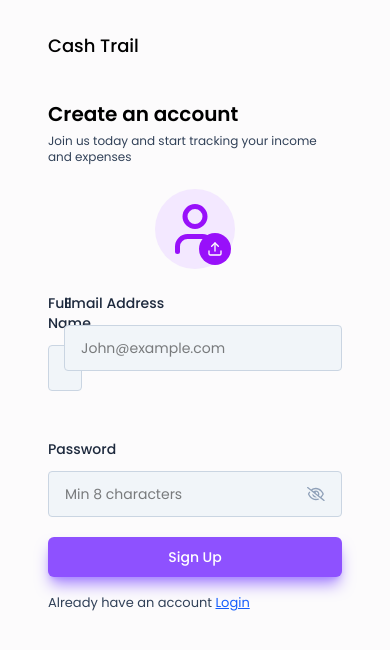
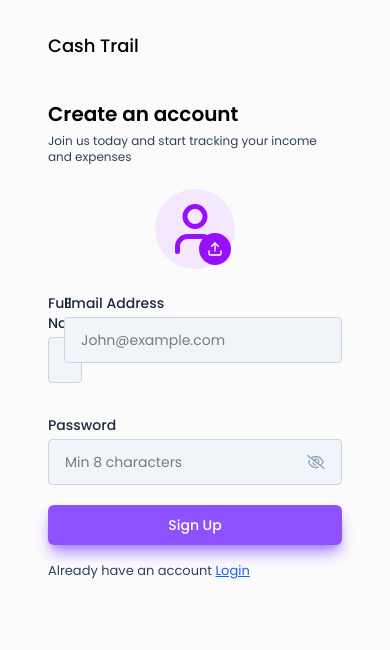
Before and after one commit to AkashNeuly167/Cash-Trail, a React (Vite) app in the folder frontend/: page /signUp in a window 390 px wide. Shown: the top 650 px of the page. Built offline with nearby package versions, Linux system fonts and the light colour scheme.

Commit message:
fix: ensure responsive layout for SignUp input fields on mobile

```diff
--- a/frontend/src/index.css
+++ b/frontend/src/index.css
@@ -19,7 +19,7 @@
 }
 
 .input-box {
- @apply w-full flex justify-between gap-3 text-sm text-black bg-slate-100 rounded px-4 py-3 mb-4 mt-3 border border-slate-300 outline-none
+ @apply w-full flex justify-between gap-3 text-sm text-black bg-slate-100 rounded px-4 py-3  border border-slate-300 outline-none
 }
 
 .card{
--- a/frontend/src/pages/Auth/SignUp.jsx
+++ b/frontend/src/pages/Auth/SignUp.jsx
@@ -81,7 +81,7 @@ const SignUp = () => {
 
 
 
-         <div className='grid grid-cols-1  md:grid-cols-2 gap-4 w-full'>
+         <div className='grid grid-cols-1 sm:grid-cols-1  md:grid-cols-2 gap-4 w-full'>
           <Input
            value={fullName}
            onChange={(e) => setFullName(e.target.value)}
```
